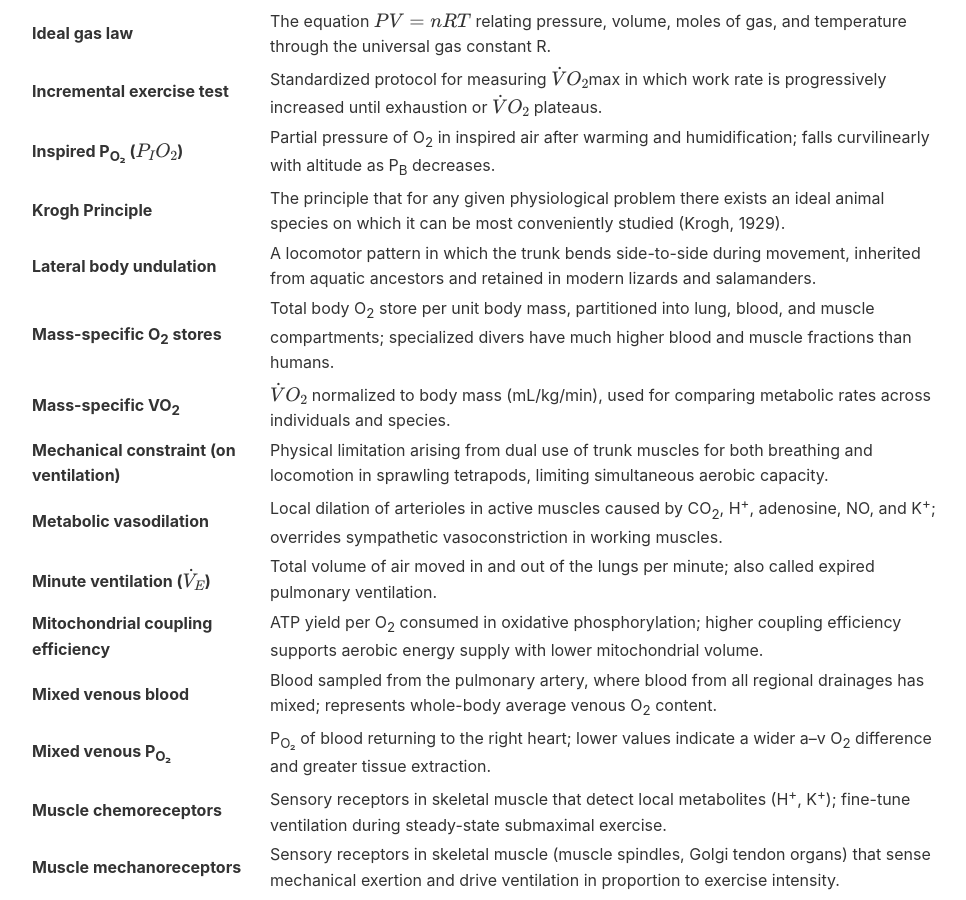
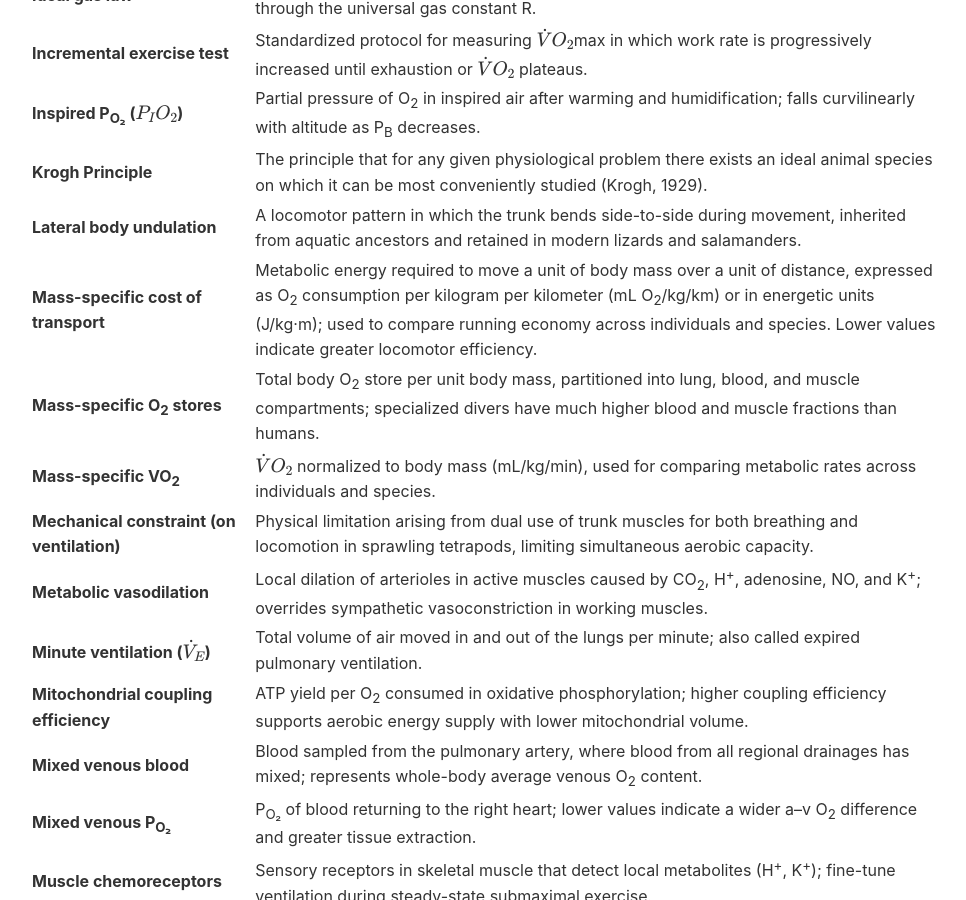
Before and after one commit to MADaley/E183_ExercisePhysiology, a Jekyll site: the page built from glossary-oxygen-cascade.md, in a window 1280 px wide and 900 px high, scrolled down 4198 px. Shown: the whole window, without its empty margins (155-1121 px from the left). Built offline with Jekyll 4.4.1, drawn with Linux system fonts in a browser that asks for light colours; some of the changed text lies outside the part shown.

Commit message:
Refine glossary: drop developmental/economy terms, add mass-specific CoT
Removes the Precocial development, Altricial development, and
Running economy entries as tangential to the oxygen cascade
focus. Adds a new Mass-specific cost of transport entry that
describes the metric and notes its use for comparing running
economy across individuals and species.

Co-Authored-By: Claude Opus 4.7 <noreply@anthropic.com>

```diff
--- a/glossary-oxygen-cascade.md
+++ b/glossary-oxygen-cascade.md
@@ -82,6 +81,7 @@ A complete, deduplicated reference of the key terms introduced across Weeks 1–
 | **Inspired P<sub>O₂</sub> ($P\_IO\_2$)** | Partial pressure of O<sub>2</sub> in inspired air after warming and humidification; falls curvilinearly with altitude as P<sub>B</sub> decreases. |
 | **Krogh Principle** | The principle that for any given physiological problem there exists an ideal animal species on which it can be most conveniently studied (Krogh, 1929). |
 | **Lateral body undulation** | A locomotor pattern in which the trunk bends side-to-side during movement, inherited from aquatic ancestors and retained in modern lizards and salamanders. |
+| **Mass-specific cost of transport** | Metabolic energy required to move a unit of body mass over a unit of distance, expressed as O<sub>2</sub> consumption per kilogram per kilometer (mL O<sub>2</sub>/kg/km) or in energetic units (J/kg·m); used to compare running economy across individuals and species. Lower values indicate greater locomotor efficiency. |
 | **Mass-specific O<sub>2</sub> stores** | Total body O<sub>2</sub> store per unit body mass, partitioned into lung, blood, and muscle compartments; specialized divers have much higher blood and muscle fractions than humans. |
 | **Mass-specific VO<sub>2</sub>** | $\dot{V}O_2$ normalized to body mass (mL/kg/min), used for comparing metabolic rates across individuals and species. |
 | **Mechanical constraint (on ventilation)** | Physical limitation arising from dual use of trunk muscles for both breathing and locomotion in sprawling tetrapods, limiting simultaneous aerobic capacity. |
```
Also changed, not shown: other parts of glossary-oxygen-cascade.md (+0 -3 lines).
